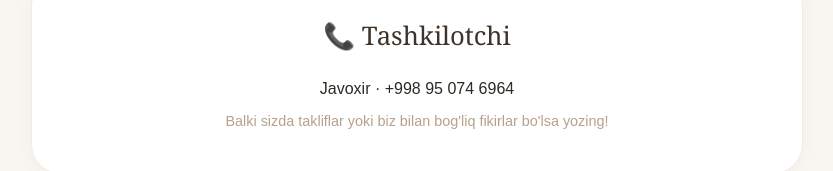
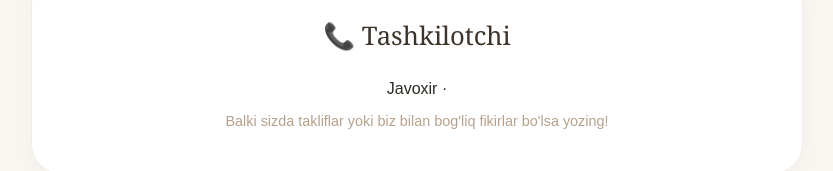
Before and after one commit to dzonnee/wedding, a plain HTML site: page index.html in a window 1280 px wide. Shown: the part 1977-2148 px from the top of the page, without its empty margins (223-1056 px from the left). Drawn offline with Linux system fonts and the light colour scheme.

Commit message:
Update index.html

```diff
--- a/index.html
+++ b/index.html
@@ -84,7 +84,7 @@
         <!-- Kontaktlar -->
         <div class="block contact fade-in">
             <h2 style="font-size:1.6rem;">📞 Tashkilotchi</h2>
-            <p>Javoxir · <a href="tel:+998950746964">+998 95 074 6964</a></p>
+            <p>Javoxir · <a href="tel:"></a></p>
             <p style="font-size:0.9rem; margin-top:0.5rem; color:#b7a18c;">Balki sizda takliflar yoki biz bilan bog'liq fikirlar bo'lsa yozing!</p>
         </div>
 
```
